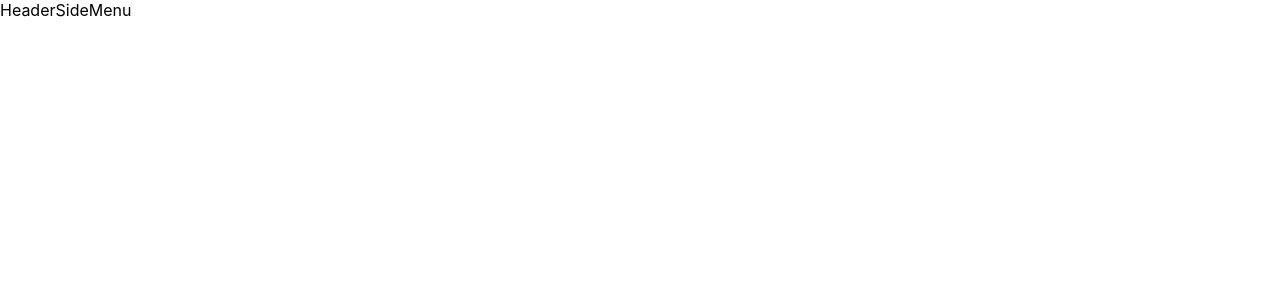
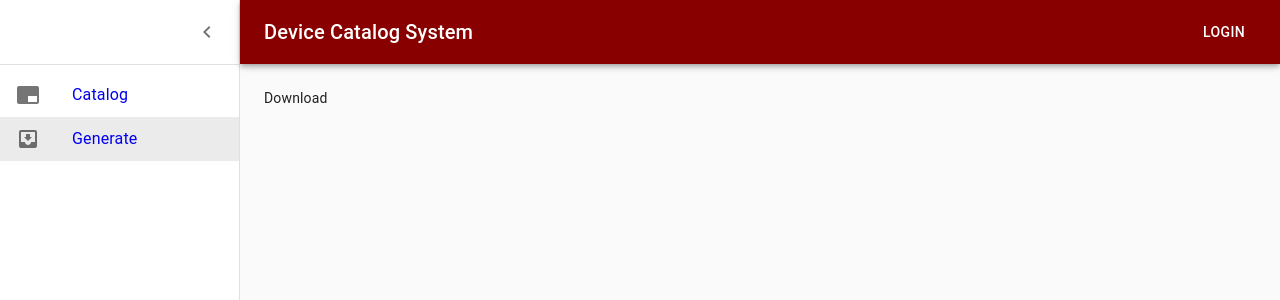
Before and after one commit to rohith2801/react-navbar-template, a React (Create React App) app: page /download in a window 1280 px wide. Shown: the top 300 px of the page. Built offline with nearby package versions, Linux system fonts and the light colour scheme.

Commit message:
template ready with routing logic.

```diff
--- a/package.json
+++ b/package.json
@@ -12,6 +12,7 @@
     "@types/node": "^12.20.12",
     "@types/react": "^17.0.5",
     "@types/react-dom": "^17.0.3",
+    "clsx": "^1.1.1",
     "react": "^17.0.2",
     "react-dnd": "^14.0.2",
     "react-dom": "^17.0.2",
--- a/src/App.tsx
+++ b/src/App.tsx
@@ -1,10 +1,19 @@
 import React from 'react';
-import CustomRoute from './routes';
+import { ThemeProvider } from '@material-ui/core/styles';
+import CssBaseline from '@material-ui/core/CssBaseline';
+
+import theme from './templates/Theme';
 import './App.css';
+import Layout from './templates/Layout';
 
 function App() {
   return (
-    <><CustomRoute /></>
+    <>
+      <ThemeProvider theme={theme}>
+        <CssBaseline />
+        <Layout />
+      </ThemeProvider>
+    </>
   );
 }
 
--- /dev/null
+++ b/src/components/catalog/ViewAll.tsx
@@ -0,0 +1,11 @@
+import React from 'react';
+
+const ViewAll = () => {
+    return (
+        <>
+            View all
+        </>
+    )
+};
+
+export default ViewAll;
--- /dev/null
+++ b/src/components/generate/Index.tsx
@@ -0,0 +1,11 @@
+import React from 'react';
+
+const Download = () => {
+    return (
+        <>
+            Download
+        </>
+    )
+};
+
+export default Download;
--- a/src/index.tsx
+++ b/src/index.tsx
@@ -4,9 +4,15 @@ import './index.css';
 import App from './App';
 import reportWebVitals from './reportWebVitals';
 
+import {
+  BrowserRouter as Router,
+} from 'react-router-dom';
+
 ReactDOM.render(
   <React.StrictMode>
-    <App />
+    <Router>
+      <App />
+    </Router>
   </React.StrictMode>,
   document.getElementById('root')
 );
--- /dev/null
+++ b/src/routes/CustomRoute.tsx
@@ -0,0 +1,39 @@
+import React from 'react';
+import {
+    Switch,
+    Route,
+} from 'react-router-dom';
+import InboxIcon from '@material-ui/icons/MoveToInbox';
+import BrandingWatermarkIcon from '@material-ui/icons/BrandingWatermark';
+
+import ViewAll from '../components/catalog/ViewAll';
+import Download from '../components/generate/Index';
+
+export const Routes = [
+    {
+        path: '/',
+        sidebarName: 'Catalog',
+        component: ViewAll,
+        iconComponent: BrandingWatermarkIcon,
+    },
+    {
+        path: '/download',
+        sidebarName: 'Generate',
+        component: Download,
+        iconComponent: InboxIcon,
+    },
+];
+
+const CustomRoute = () => {
+    return (
+        <Switch>
+            {Routes.map((route: any) => (
+                <Route exact path={route.path} key={route.path}>
+                    <route.component />
+                </Route>
+            ))}
+        </Switch>
+    );
+};
+
+export default CustomRoute;
--- a/src/routes/index.tsx
+++ /dev/null
@@ -1,21 +0,0 @@
-import React from "react";
-import {
-    BrowserRouter as Router,
-    Switch,
-    Route,
-} from 'react-router-dom';
-
-import Layout from '../templates/Layout';
-
-export default function CustomRoute() {
-    return (
-        <Router>
-            <Switch>
-                <Route path="/" component={Layout} />
-                <Route path="/home">
-                    <Layout />
-                </Route>
-            </Switch>
-        </Router>
-    );
-}
--- a/src/templates/Header.tsx
+++ b/src/templates/Header.tsx
@@ -1,7 +1,71 @@
 import React from 'react';
+import clsx from 'clsx';
+import { makeStyles, Theme } from '@material-ui/core/styles';
+import AppBar from '@material-ui/core/AppBar';
+import Toolbar from '@material-ui/core/Toolbar';
+import Typography from '@material-ui/core/Typography';
+import Button from '@material-ui/core/Button';
+import IconButton from '@material-ui/core/IconButton';
+import MenuIcon from '@material-ui/icons/Menu';
 
-const Header = () => {
-    return <>Header</>;
+const Header = ({ isOpen, onMenuClick, drawerWidth }: any) => {
+    const handleDrawerOpen = () => {
+        onMenuClick(true);
+    };
+
+    const classes = useStyles(drawerWidth);
+    return <>
+        <AppBar position="fixed" className={clsx(classes.appBar, {
+            [classes.appBarShift]: isOpen,
+        })}>
+            <Toolbar>
+                <IconButton edge="start"
+                    className={clsx(classes.menuButton, {
+                        [classes.hide]: isOpen,
+                    })}
+                    color="inherit"
+                    aria-label="menu"
+                    onClick={handleDrawerOpen}
+                >
+                    <MenuIcon />
+                </IconButton>
+                <Typography variant="h6" className={classes.title}>
+                    Device Catalog System
+                </Typography>
+                <Button color="inherit">Login</Button>
+            </Toolbar>
+        </AppBar>
+    </>;
 };
 
 export default Header;
+
+const useStyles = makeStyles((theme: Theme) => ({
+    root: {
+        flexGrow: 1,
+    },
+    menuButton: {
+        marginRight: theme.spacing(2),
+    },
+    title: {
+        flexGrow: 1,
+    },
+    appBarShift: (drawerWidth: any) => ({
+        marginLeft: drawerWidth,
+        width: `calc(100% - ${drawerWidth}px)`,
+        transition: theme.transitions.create(['width', 'margin'], {
+            easing: theme.transitions.easing.sharp,
+            duration: theme.transitions.duration.enteringScreen,
+        }),
+    }),
+    appBar: {
+        zIndex: theme.zIndex.drawer + 1,
+        transition: theme.transitions.create(['width', 'margin'], {
+            easing: theme.transitions.easing.sharp,
+            duration: theme.transitions.duration.leavingScreen,
+        }),
+    },
+    hide: {
+        display: 'none',
+    },
+}));
--- a/src/templates/Layout.tsx
+++ b/src/templates/Layout.tsx
@@ -1,12 +1,63 @@
-import React from 'react';
+import React, { useState } from 'react';
+import clsx from 'clsx';
+import { makeStyles, Theme, createStyles } from '@material-ui/core/styles';
+
 import Header from './Header';
 import SideMenu from './SideMenu';
+import CustomRoute from '../routes/CustomRoute';
+
+import { withRouter } from 'react-router-dom';
+
+const drawerWidth = 240;
 
 const Layout = () => {
+    const classes = useStyles();
+    const [open, setOpen] = useState(true);
+
     return <>
-        <Header />
-        <SideMenu />
+        <div style={{ display: 'flex' }}>
+            <Header onMenuClick={setOpen} isOpen={open} drawerWidth={drawerWidth} />
+            <SideMenu onMenuClick={setOpen} isOpen={open} drawerWidth={drawerWidth} />
+            <main
+                className={clsx(classes.content, {
+                    [classes.contentShift]: open,
+                })}
+            >
+                <div className={classes.toolbar} />
+                <CustomRoute />
+            </main>
+        </div>
     </>;
 };
 
-export default Layout;
+export default withRouter(Layout);
+
+const useStyles = makeStyles((theme: Theme) =>
+    createStyles({
+        root: {
+            display: 'flex',
+        },
+        content: {
+            flexGrow: 1,
+            padding: theme.spacing(3),
+            transition: theme.transitions.create('margin', {
+                easing: theme.transitions.easing.sharp,
+                duration: theme.transitions.duration.leavingScreen,
+            })
+        },
+        contentShift: {
+            transition: theme.transitions.create('margin', {
+                easing: theme.transitions.easing.easeOut,
+                duration: theme.transitions.duration.enteringScreen,
+            }),
+            marginLeft: 0,
+        },
+        toolbar: {
+            display: 'flex',
+            alignItems: 'center',
+            justifyContent: 'flex-end',
+            padding: theme.spacing(0, 1),
+            ...theme.mixins.toolbar,
+        },
+    })
+);
--- a/src/templates/SideMenu.tsx
+++ b/src/templates/SideMenu.tsx
@@ -1,7 +1,104 @@
 import React from 'react';
+import clsx from 'clsx';
+import { createStyles, makeStyles, useTheme, Theme } from '@material-ui/core/styles';
+import ChevronLeftIcon from '@material-ui/icons/ChevronLeft';
+import ChevronRightIcon from '@material-ui/icons/ChevronRight';
+import { NavLink } from 'react-router-dom';
+import {
+    IconButton,
+    Drawer,
+    Divider,
+    MenuList,
+    MenuItem,
+    ListItemIcon,
+    ListItemText,
+} from '@material-ui/core';
 
-const SideMenu = () => {
-    return <>SideMenu</>;
+import { Routes } from './../routes/CustomRoute';
+
+import { withRouter } from 'react-router-dom';
+
+const drawerWidth = 240;
+
+const SideMenu = ({ onMenuClick, isOpen, location }: any) => {
+    const classes = useStyles(drawerWidth);
+    const theme = useTheme();
+
+    const handleDrawerClose = () => {
+        onMenuClick(false);
+    };
+
+    const activeRoute = (routeName: any) => {
+        return location.pathname === routeName;
+    };
+
+    return <>
+        <Drawer
+            variant="permanent"
+            className={clsx(classes.drawer, {
+                [classes.drawerOpen]: isOpen,
+                [classes.drawerClose]: !isOpen,
+            })}
+            classes={{
+                paper: clsx({
+                    [classes.drawerOpen]: isOpen,
+                    [classes.drawerClose]: !isOpen,
+                }),
+            }}
+        >
+            <div className={classes.toolbar}>
+                <IconButton onClick={handleDrawerClose}>
+                    {theme.direction === 'rtl' ? <ChevronRightIcon /> : <ChevronLeftIcon />}
+                </IconButton>
+            </div>
+            <Divider />
+            <MenuList>
+                {Routes.map((prop, key) => {
+                    return (
+                        <NavLink to={prop.path} style={{ textDecoration: 'none' }} key={key}>
+                            <MenuItem selected={activeRoute(prop.path)}>
+                                <ListItemIcon>{prop.iconComponent && <prop.iconComponent />}</ListItemIcon>
+                                <ListItemText primary={prop.sidebarName} />
+                            </MenuItem>
+                        </NavLink>
+                    );
+                })}
+            </MenuList>
+        </Drawer>
+    </>;
 };
 
-export default SideMenu;
+export default withRouter(SideMenu);
+
+const useStyles = makeStyles((theme: Theme) =>
+    createStyles({
+        drawer: {
+            width: drawerWidth,
+        },
+        drawerOpen: {
+            width: drawerWidth,
+            transition: theme.transitions.create('width', {
+                easing: theme.transitions.easing.sharp,
+                duration: theme.transitions.duration.enteringScreen,
+            }),
+        },
+        drawerClose: {
+            transition: theme.transitions.create('width', {
+                easing: theme.transitions.easing.sharp,
+                duration: theme.transitions.duration.leavingScreen,
+            }),
+            overflowX: 'hidden',
+            width: theme.spacing(7) + 1,
+            [theme.breakpoints.up('sm')]: {
+                width: theme.spacing(9) + 1,
+            },
+        },
+        toolbar: {
+            display: 'flex',
+            alignItems: 'center',
+            justifyContent: 'flex-end',
+            padding: theme.spacing(0, 1),
+            ...theme.mixins.toolbar,
+        },
+    }),
+);
--- /dev/null
+++ b/src/templates/Theme.tsx
@@ -0,0 +1,11 @@
+import { createMuiTheme } from '@material-ui/core/styles';
+
+const theme = createMuiTheme({
+    palette: {
+        primary: {
+            main: '#880000'
+        }
+    }
+});
+
+export default theme;
```
Also changed, not shown: 1 other file (tests, documents, lock files or other folders).
